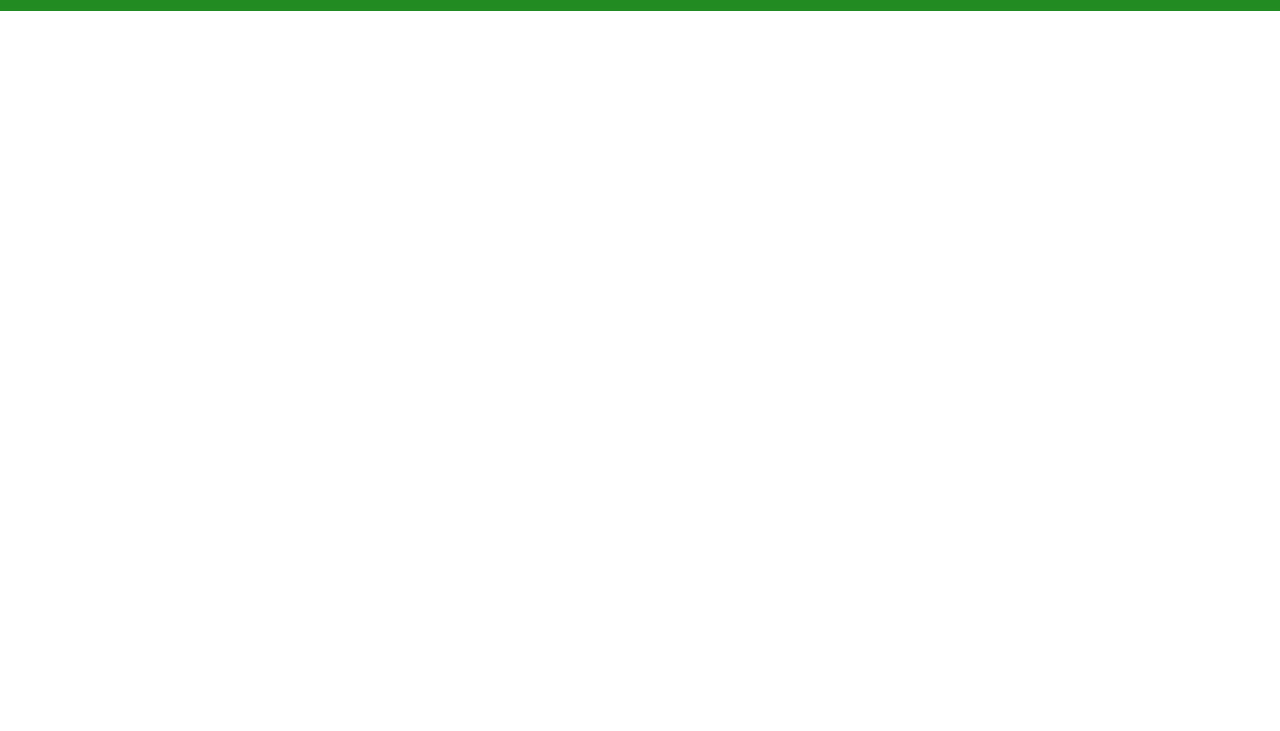
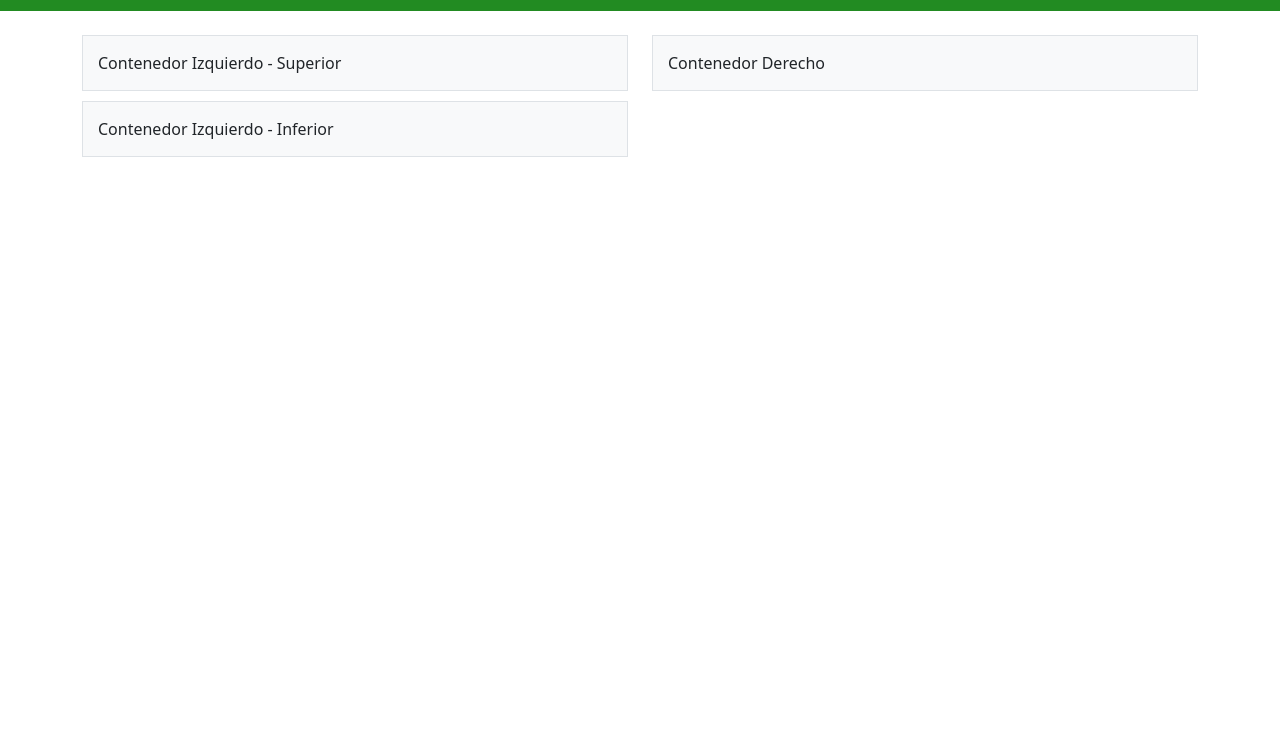
Before and after one commit to CarlosPad08/EcoHackers-Hackathon, a plain HTML site: page frontend/index.html in a window 1280 px wide. Shown: the part 69-800 px from the top of the page. Drawn offline with nearby package versions, Linux system fonts and the light colour scheme.

Commit message:
Se añade contenedores Izquierdo derecho:(superior, inferior)

```diff
--- a/frontend/estilos/style_Index.css
+++ b/frontend/estilos/style_Index.css
@@ -12,3 +12,15 @@
     color: white !important;
     /* Color blanco para los elementos de navegación */
 }
+
+.contenedor {
+    background-color: #f8f9fa;
+    /* Color de fondo gris claro */
+    border: 1px solid #dee2e6;
+    /* Bordes grises */
+    padding: 15px;
+    /* Espaciado interno */
+    margin-bottom: 10px;
+    /* Margen inferior */
+
+}
--- a/frontend/index.html
+++ b/frontend/index.html
@@ -8,14 +8,14 @@
 
     <link href="https://cdn.jsdelivr.net/npm/bootstrap@5.3.3/dist/css/bootstrap.min.css" rel="stylesheet"
         integrity="sha384-QWTKZyjpPEjISv5WaRU9OFeRpok6YctnYmDr5pNlyT2bRjXh0JMhjY6hW+ALEwIH" crossorigin="anonymous">
-    <script src="https://cdn.jsdelivr.net/npm/bootstrap@5.3.3/dist/js/bootstrap.bundle.min.js"
-        integrity="sha384-YvpcrYf0tY3lHB60NNkmXc5s9fDVZLESaAA55NDzOxhy9GkcIdslK1eN7N6jIeHz"
-        crossorigin="anonymous"></script>
-        <link rel="stylesheet" href="./estilos/style_Index.css">
+
+    <link rel="stylesheet" href="./estilos/style_Index.css">
 
 </head>
 
 <body>
+
+    <!-- Navbar -->
 
     <nav class="navbar navbar-expand-lg bg-body-tertiary bg-verdebosque">
         <div class="container-fluid">
@@ -57,8 +57,22 @@
         </div>
     </nav>
 
+    <!-- Contenedores -->
+    <div class="container mt-4">
+        <div class="row"> <!-- Contenedor Izquierdo -->
+            <div class="col-lg-6">
+                <div class="contenedor"> Contenedor Izquierdo - Superior </div>
+                <div class="contenedor"> Contenedor Izquierdo - Inferior </div>
+            </div> <!-- Contenedor Derecho -->
+            <div class="col-lg-6">
+                <div class="contenedor"> Contenedor Derecho </div>
+            </div>
+        </div>
 
 
+        <script src="https://cdn.jsdelivr.net/npm/bootstrap@5.3.3/dist/js/bootstrap.bundle.min.js"
+        integrity="sha384-YvpcrYf0tY3lHB60NNkmXc5s9fDVZLESaAA55NDzOxhy9GkcIdslK1eN7N6jIeHz"
+        crossorigin="anonymous"></script>
 </body>
 
 </html>
```
